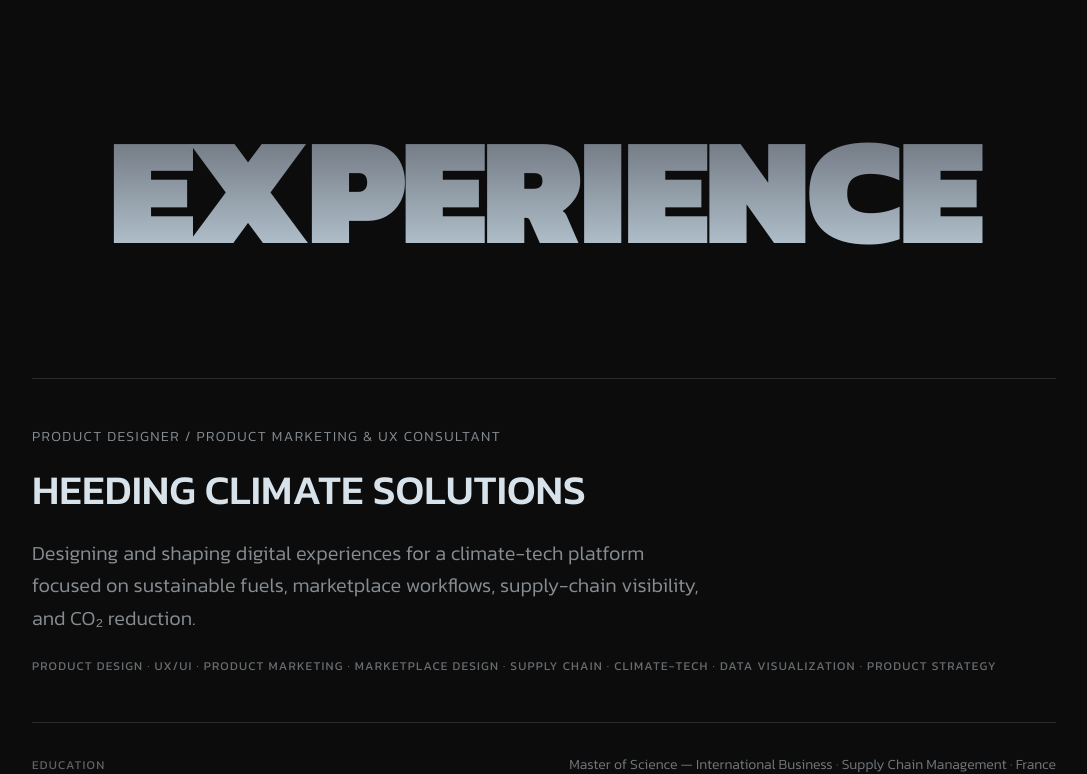
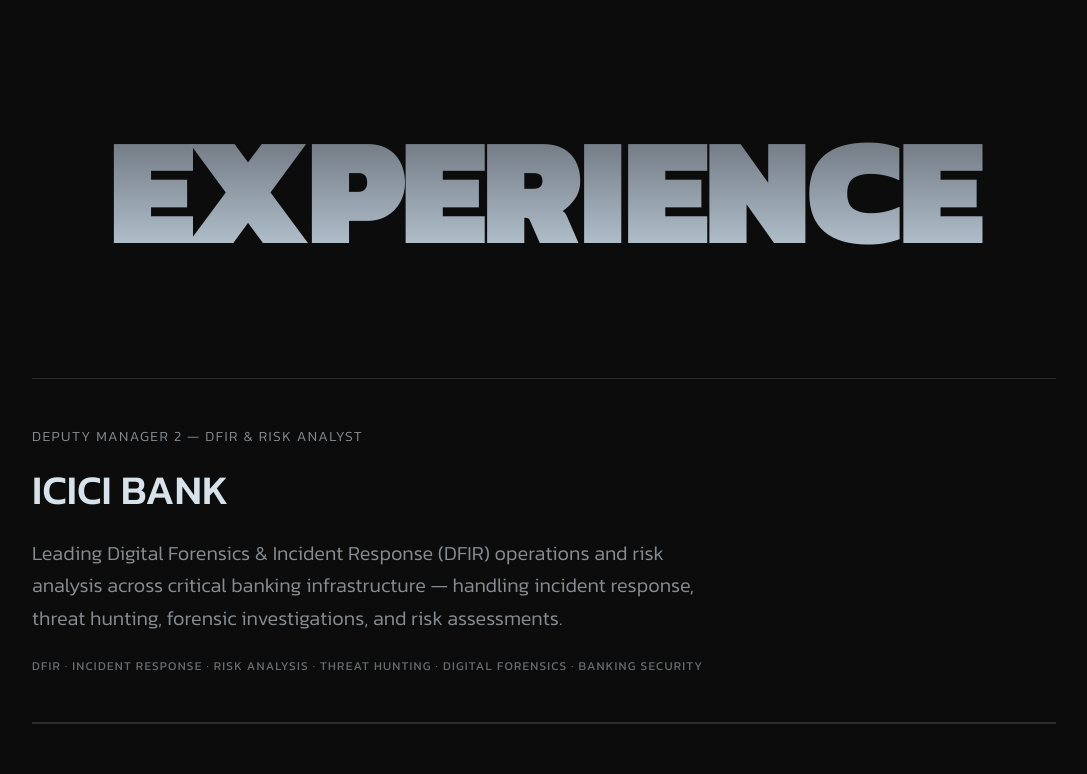
Before and after one commit to abhiiibabariya-dev/portfolio, a React (Vite) app: page / in a window 1280 px wide. Shown: the part 2660-3434 px from the top of the page, without its empty margins (96-1183 px from the left). Built offline with nearby package versions, Linux system fonts and the light colour scheme.

Commit message:
feat: add ICICI Bank Deputy Manager 2 to original portfolio + fix base path

```diff
--- a/src/sections/ExperienceSection.tsx
+++ b/src/sections/ExperienceSection.tsx
@@ -17,6 +17,45 @@ export default function ExperienceSection() {
       </FadeIn>
 
       <div className="max-w-5xl mx-auto">
+        {/* ICICI Bank — Deputy Manager 2, DFIR & Risk Analyst */}
+        <FadeIn delay={0.1}>
+          <div
+            className="py-8 sm:py-10 md:py-12"
+            style={{
+              borderTop: '1px solid rgba(215, 226, 234, 0.15)',
+              borderBottom: '1px solid rgba(215, 226, 234, 0.15)',
+            }}
+          >
+            <p
+              className="font-light uppercase tracking-widest text-xs sm:text-sm"
+              style={{ color: '#D7E2EA', opacity: 0.6 }}
+            >
+              Deputy Manager 2 — DFIR &amp; Risk Analyst
+            </p>
+            <h3
+              className="font-medium uppercase mt-2 sm:mt-3"
+              style={{ color: '#D7E2EA', fontSize: 'clamp(1.4rem, 3.2vw, 2.6rem)' }}
+            >
+              ICICI Bank
+            </h3>
+            <p
+              className="font-light leading-relaxed max-w-2xl mt-3 sm:mt-4"
+              style={{ color: '#D7E2EA', opacity: 0.6, fontSize: 'clamp(0.85rem, 1.6vw, 1.25rem)' }}
+            >
+              Leading Digital Forensics &amp; Incident Response (DFIR) operations and risk analysis
+              across critical banking infrastructure — handling incident response, threat hunting,
+              forensic investigations, and risk assessments.
+            </p>
+            <p
+              className="uppercase tracking-widest mt-5 sm:mt-6 text-[0.65rem] sm:text-xs leading-relaxed"
+              style={{ color: '#D7E2EA', opacity: 0.45 }}
+            >
+              DFIR &middot; Incident Response &middot; Risk Analysis &middot; Threat Hunting
+              &middot; Digital Forensics &middot; Banking Security
+            </p>
+          </div>
+        </FadeIn>
+
         {/* Experience entry */}
         <FadeIn delay={0.1}>
           <div
--- a/vite.config.ts
+++ b/vite.config.ts
@@ -3,6 +3,7 @@ import react from '@vitejs/plugin-react';
 
 export default defineConfig({
   plugins: [react()],
+  base: '/portfolio/',
   server: {
     port: process.env.PORT ? Number(process.env.PORT) : 5173,
   },
```
